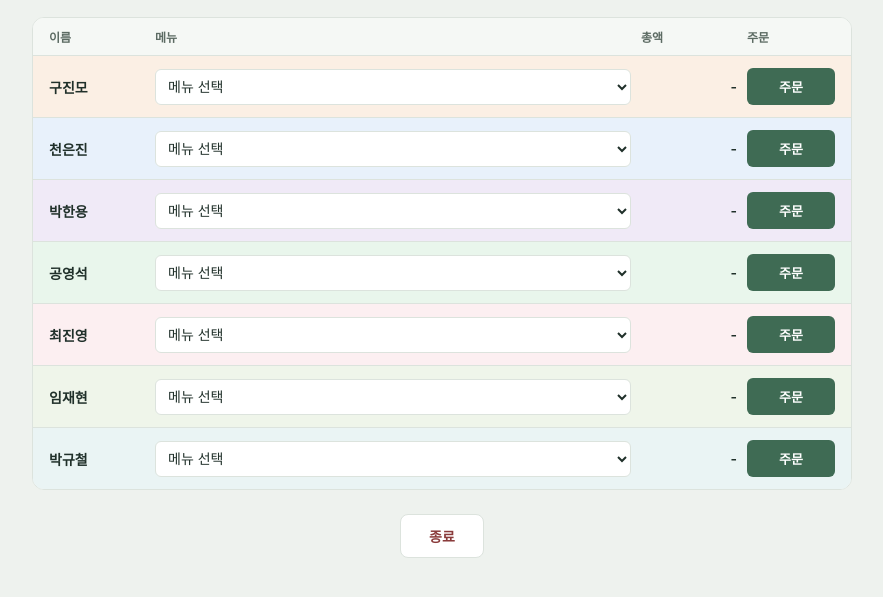
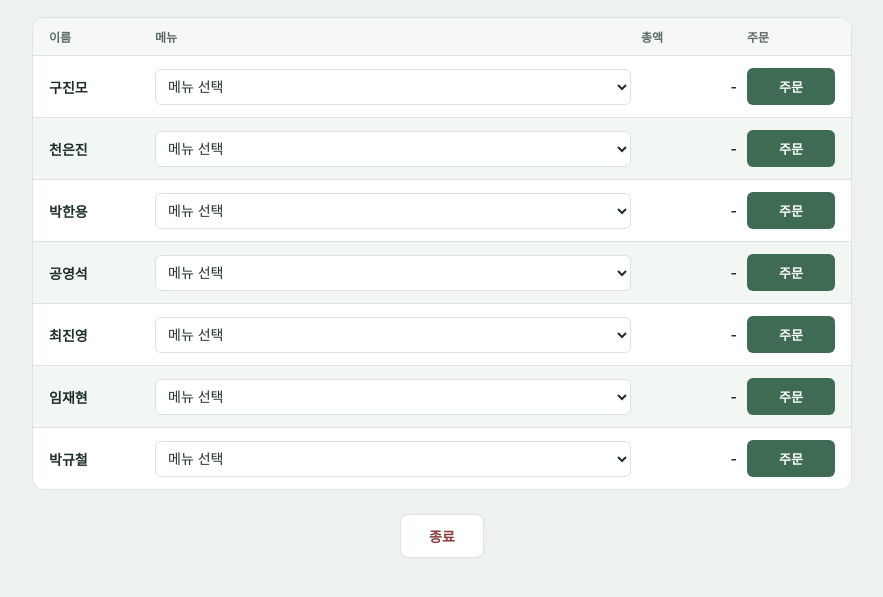
Before and after one commit to likekorea/drink-order, a plain HTML site: page index.html in a window 1280 px wide. Shown: the part 85-682 px from the top of the page, without its empty margins (198-1081 px from the left). Drawn offline with Linux system fonts and the light colour scheme; no server answers.

Commit message:
Update index.html

```diff
--- a/index.html
+++ b/index.html
@@ -170,7 +170,7 @@ const statusBtn = document.getElementById('statusBtn');
 const exitBtn = document.getElementById('exitBtn');
 const pageBody = document.getElementById('pageBody');
 
-const ROW_COLORS = ['#FBEFE4','#E8F1FB','#F0EAF7','#E9F6EC','#FCEFF1','#EFF5EA','#EAF4F4','#FDF3E3'];
+const ROW_COLORS = ['#FFFFFF','#F3F7F3']; // 홀수행/짝수행 2색만 교차 사용
 const FIXED_QTY = 1; // 인당 주문 수량은 항상 1개로 고정
 
 let members = [];
```
